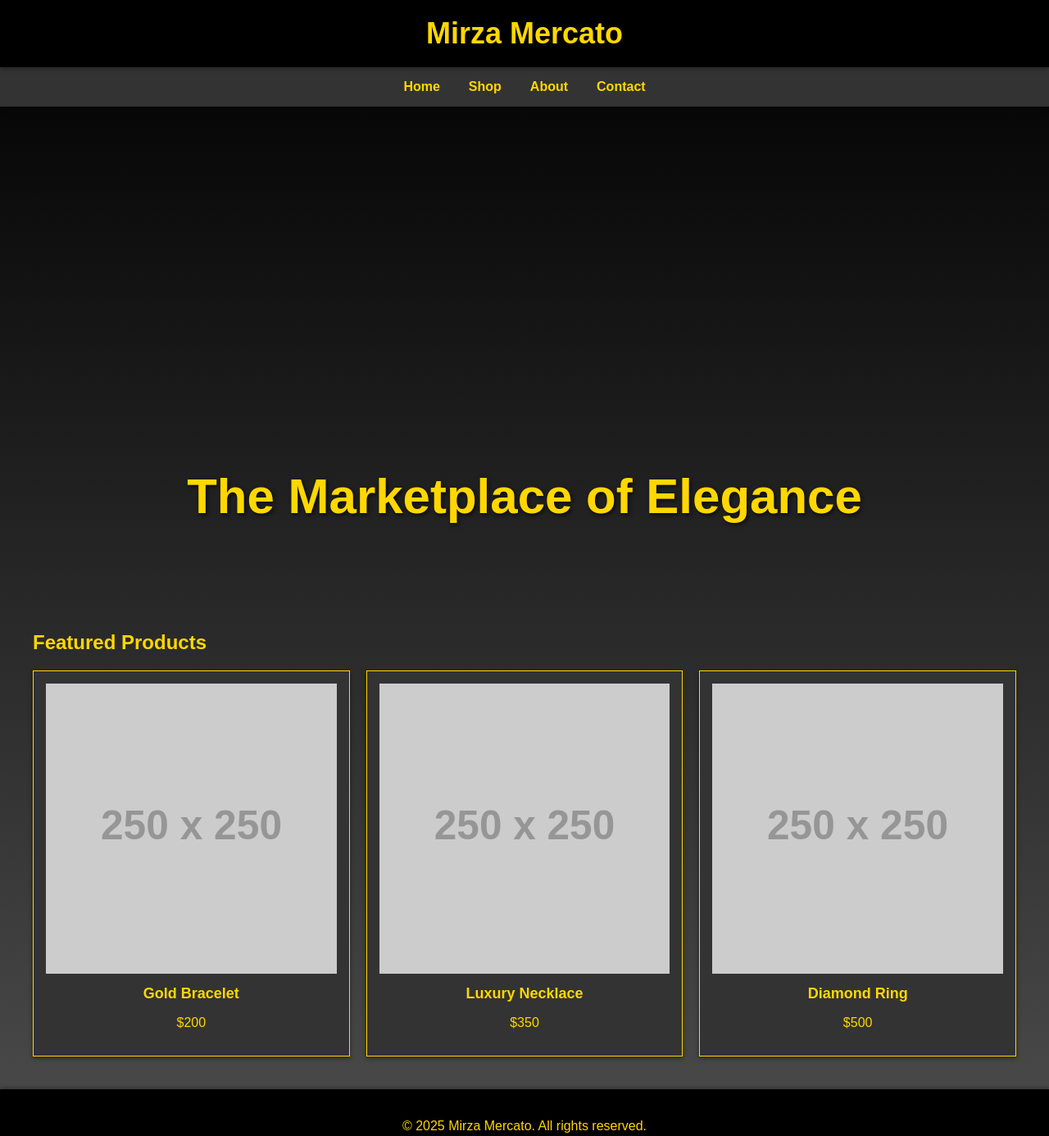
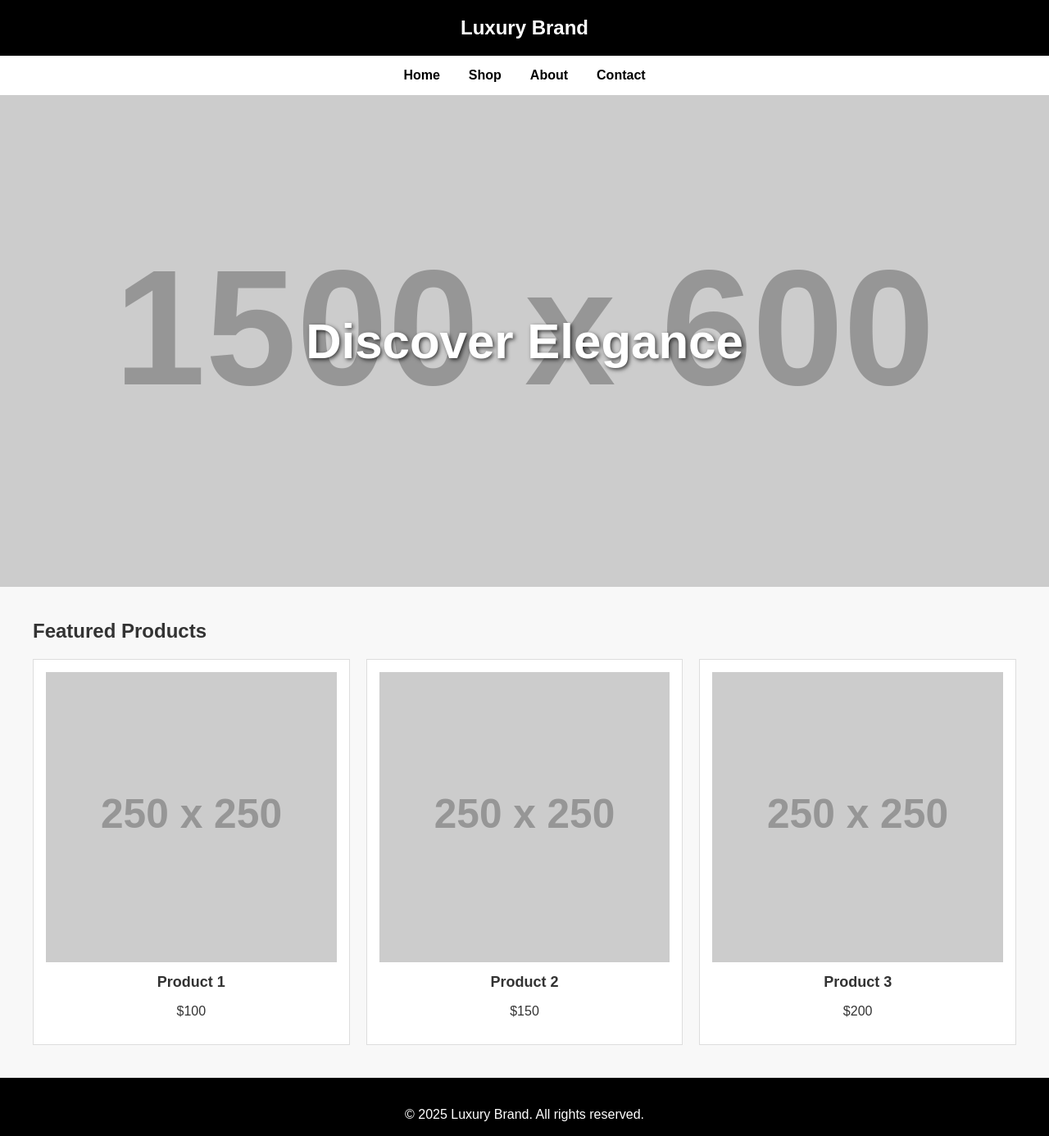
Before and after one commit to mirzay789/Index.HTML, a plain HTML site: page index.html in a window 1280 px wide. Shown: the top 1386 px of the page at 82% size. Drawn offline with Linux system fonts and the light colour scheme; placeholder pictures from the web are drawn by us.

Commit message:
Update index.html

```diff
--- a/index.html
+++ b/index.html
@@ -3,58 +3,54 @@
 <head>
     <meta charset="UTF-8">
     <meta name="viewport" content="width=device-width, initial-scale=1.0">
-    <title>Mirza Mercato</title>
+    <title>Luxury Brand</title>
     <style>
         body {
             margin: 0;
             font-family: 'Arial', sans-serif;
-            background: linear-gradient(black, #4d4d4d);
-            color: #ffd700;
+            background-color: #f8f8f8;
+            color: #333;
         }
         header {
-            background-color: black;
-            color: #ffd700;
+            background-color: #000;
+            color: #fff;
             padding: 20px;
             text-align: center;
-            font-size: 36px;
+            font-size: 24px;
             font-weight: bold;
             position: sticky;
             top: 0;
-            box-shadow: 0 2px 5px rgba(0, 0, 0, 0.3);
         }
         nav {
             display: flex;
             justify-content: center;
             gap: 15px;
             padding: 10px 0;
-            background-color: #333;
-            box-shadow: 0px 2px 5px rgba(0, 0, 0, 0.3);
+            background-color: #fff;
+            box-shadow: 0px 2px 5px rgba(0, 0, 0, 0.1);
         }
         nav a {
             text-decoration: none;
-            color: #ffd700;
+            color: #000;
             font-weight: bold;
             padding: 5px 10px;
         }
         nav a:hover {
-            border-bottom: 2px solid #ffd700;
+            border-bottom: 2px solid #000;
         }
         .hero {
-            background-image: url('path-to-your-logo-file'); /* Replace with your uploaded logo file's name */
-            background-size: contain;
-            background-repeat: no-repeat;
+            background-image: url('https://via.placeholder.com/1500x600');
+            background-size: cover;
             background-position: center;
             height: 600px;
             display: flex;
             align-items: center;
             justify-content: center;
-            text-align: center;
+            color: #fff;
+            text-shadow: 2px 2px 5px rgba(0, 0, 0, 0.7);
         }
         .hero h1 {
             font-size: 60px;
-            color: #ffd700;
-            text-shadow: 2px 2px 5px rgba(0, 0, 0, 0.7);
-            margin-top: 400px; /* Adjust to position text below the logo */
         }
         .container {
             max-width: 1200px;
@@ -67,12 +63,10 @@
             gap: 20px;
         }
         .product-card {
-            background-color: #333;
-            border: 1px solid #ffd700;
+            background-color: #fff;
+            border: 1px solid #ddd;
             padding: 15px;
             text-align: center;
-            color: #ffd700;
-            box-shadow: 0 2px 5px rgba(0, 0, 0, 0.5);
         }
         .product-card img {
             width: 100%;
@@ -84,17 +78,16 @@
             margin: 10px 0;
         }
         .footer {
-            background-color: black;
-            color: #ffd700;
+            background-color: #000;
+            color: #fff;
             padding: 20px;
             text-align: center;
             margin-top: 20px;
-            box-shadow: 0px -2px 5px rgba(0, 0, 0, 0.3);
         }
     </style>
 </head>
 <body>
-    <header>Mirza Mercato</header>
+    <header>Luxury Brand</header>
     <nav>
         <a href="#home">Home</a>
         <a href="#shop">Shop</a>
@@ -102,30 +95,30 @@
         <a href="#contact">Contact</a>
     </nav>
     <section class="hero">
-        <h1>The Marketplace of Elegance</h1>
+        <h1>Discover Elegance</h1>
     </section>
     <section class="container">
         <h2>Featured Products</h2>
         <div class="product-grid">
             <div class="product-card">
                 <img src="https://via.placeholder.com/250" alt="Product 1">
-                <h3>Gold Bracelet</h3>
-                <p>$200</p>
+                <h3>Product 1</h3>
+                <p>$100</p>
             </div>
             <div class="product-card">
                 <img src="https://via.placeholder.com/250" alt="Product 2">
-                <h3>Luxury Necklace</h3>
-                <p>$350</p>
+                <h3>Product 2</h3>
+                <p>$150</p>
             </div>
             <div class="product-card">
                 <img src="https://via.placeholder.com/250" alt="Product 3">
-                <h3>Diamond Ring</h3>
-                <p>$500</p>
+                <h3>Product 3</h3>
+                <p>$200</p>
             </div>
         </div>
     </section>
     <footer class="footer">
-        <p>&copy; 2025 Mirza Mercato. All rights reserved.</p>
+        <p>&copy; 2025 Luxury Brand. All rights reserved.</p>
     </footer>
 </body>
 </html>
```
